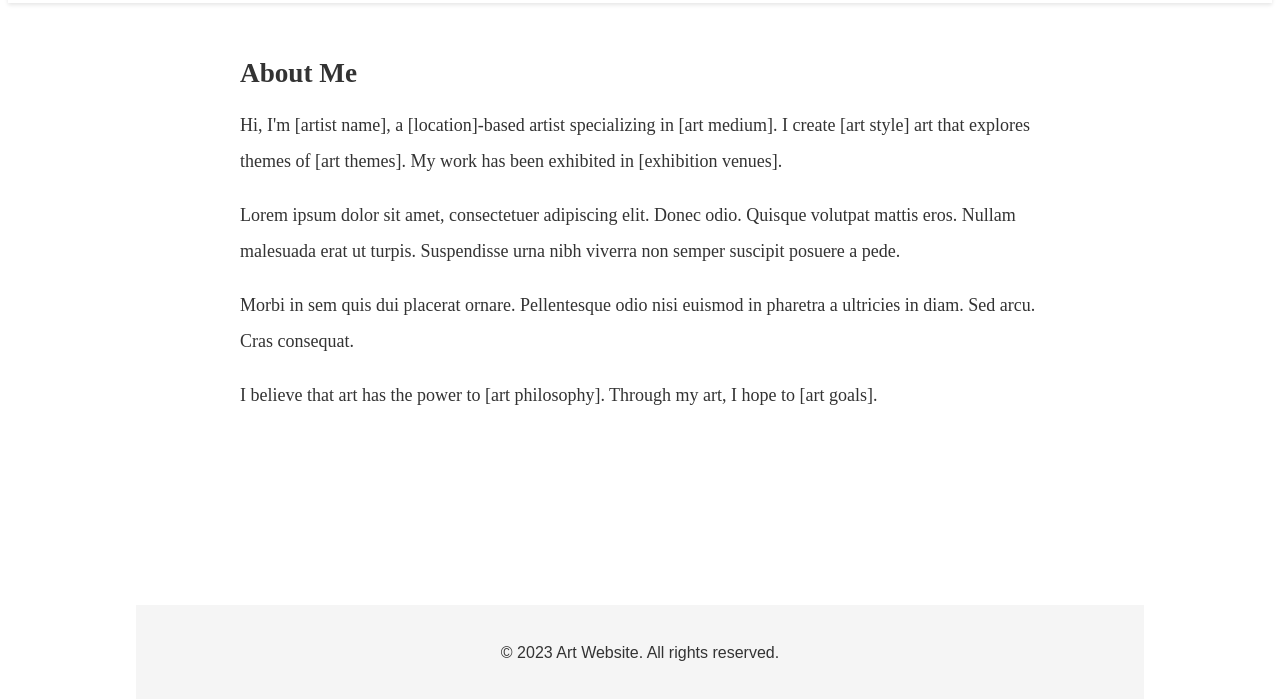
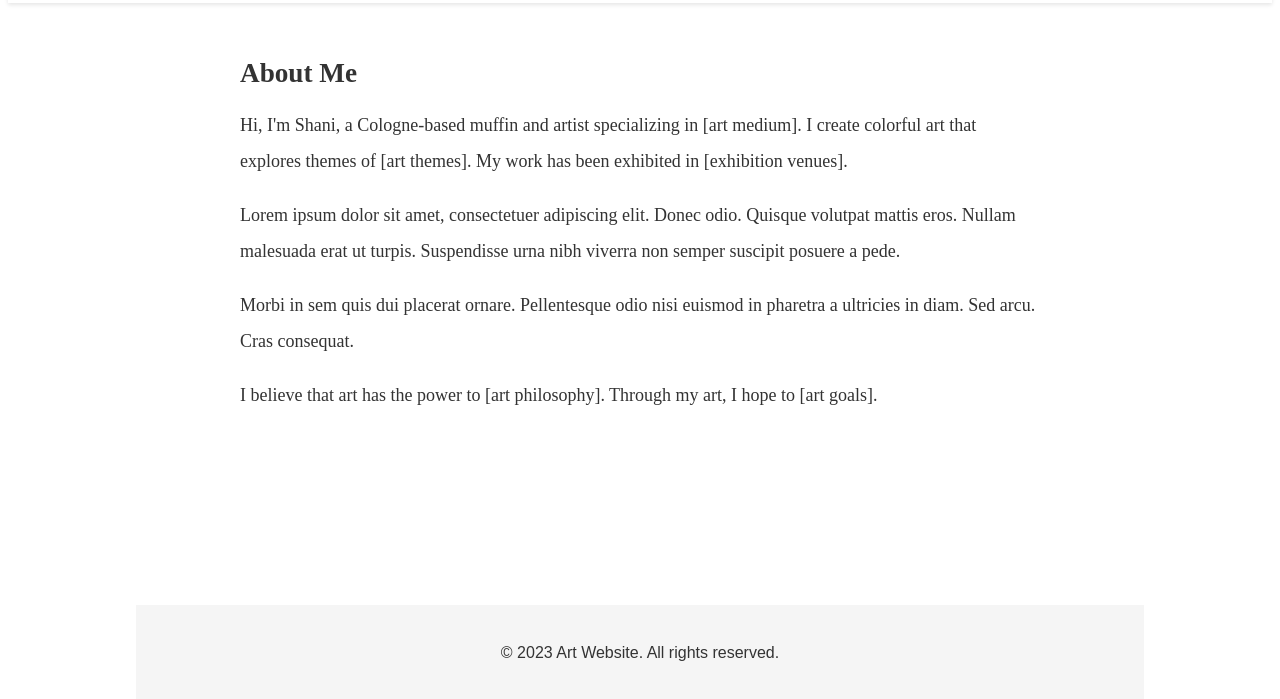
Before and after one commit to bopcho/art-gallery, a plain HTML site: page index.html in a window 1280 px wide. Shown: the part 115-814 px from the top of the page. Drawn offline with Linux system fonts and the light colour scheme.

Commit message:
Update index.html

```diff
--- a/index.html
+++ b/index.html
@@ -22,7 +22,7 @@
 <main>
   <section>
     <h2>About Me</h2>
-    <p>Hi, I'm [artist name], a [location]-based artist specializing in [art medium]. I create [art style] art that explores themes of [art themes]. My work has been exhibited in [exhibition venues].</p>
+    <p>Hi, I'm Shani, a Cologne-based muffin and artist specializing in [art medium]. I create colorful art that explores themes of [art themes]. My work has been exhibited in [exhibition venues].</p>
     <p>Lorem ipsum dolor sit amet, consectetuer adipiscing elit. Donec odio. Quisque volutpat mattis eros. Nullam malesuada erat ut turpis. Suspendisse urna nibh viverra non semper suscipit posuere a pede.</p>
     <p>Morbi in sem quis dui placerat ornare. Pellentesque odio nisi euismod in pharetra a ultricies in diam. Sed arcu. Cras consequat.</p>
     <p>I believe that art has the power to [art philosophy]. Through my art, I hope to [art goals].</p>
```
